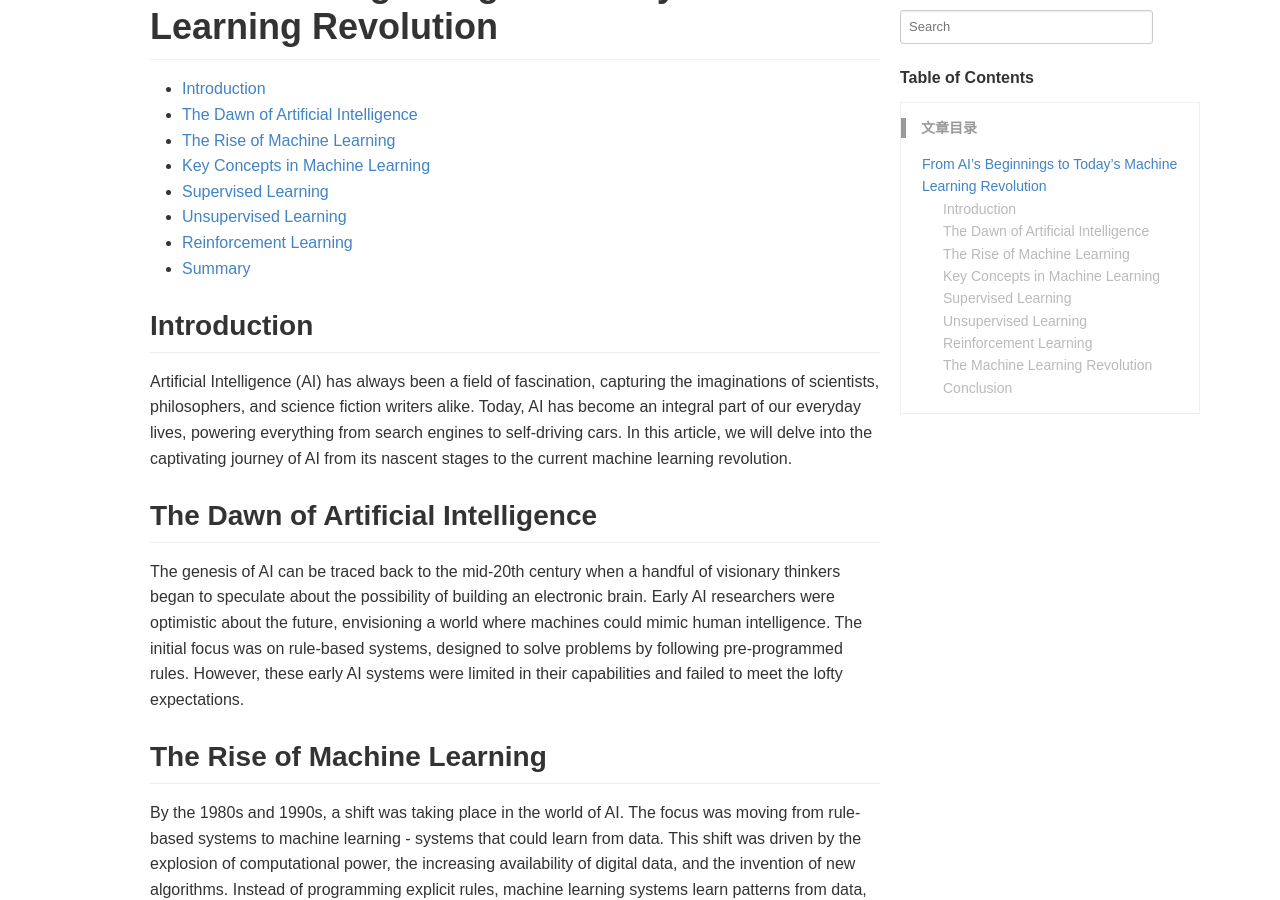
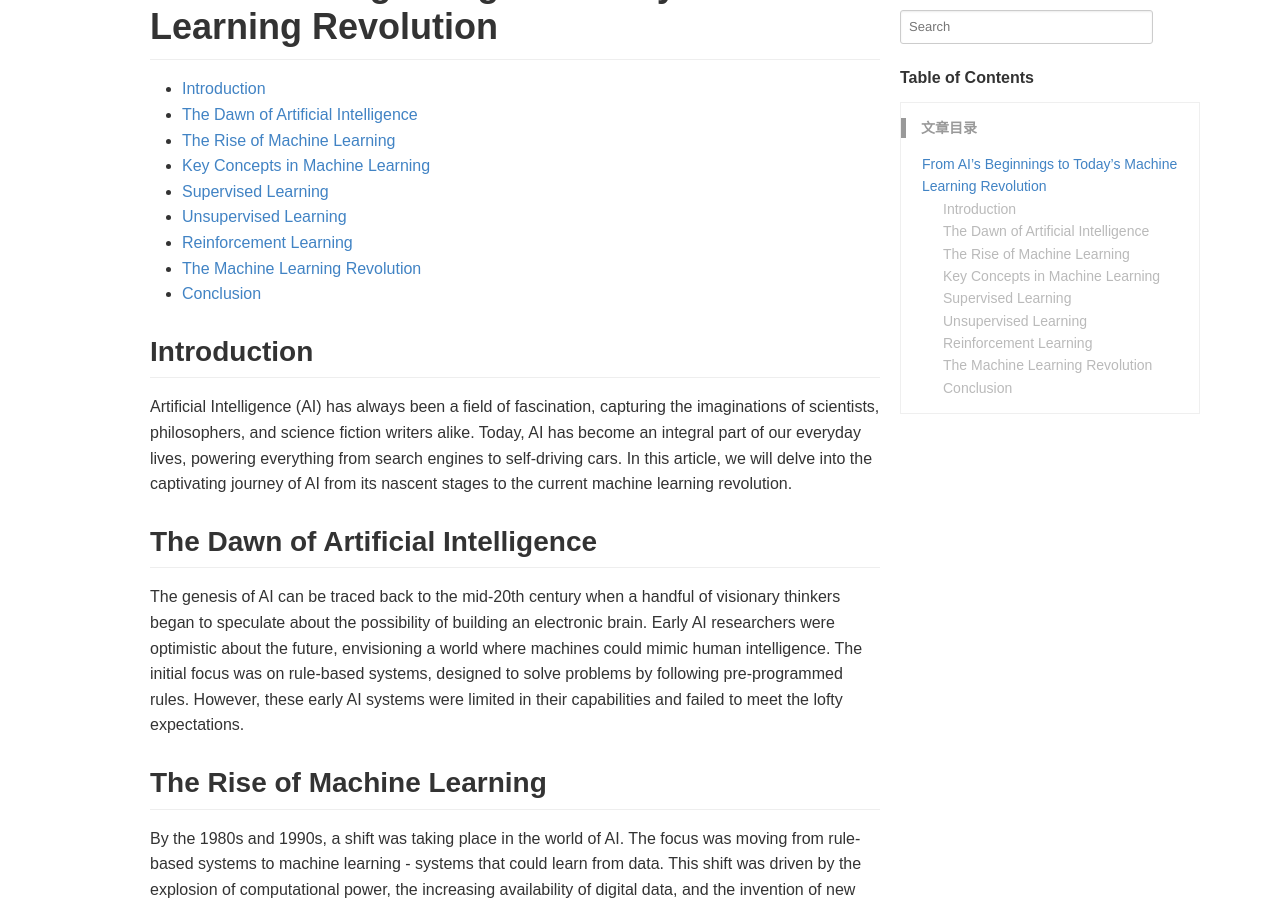
Before and after one commit to leyao-daily/leyao-daily.github.io, a Jekyll site: the page built from _posts/2023-6-2-Large-Language-Model.md, in a window 1280 px wide and 900 px high, scrolled down 303 px. Built offline with Jekyll 4.4.1, drawn with Linux system fonts in a browser that asks for light colours; comment, search, counter and statistics services are not loaded.

Commit message:
TOC Fix
Signed-off-by: Le Yao <le.yao@intel.com>

```diff
--- a/_posts/2023-6-2-Large-Language-Model.md
+++ b/_posts/2023-6-2-Large-Language-Model.md
@@ -14,7 +14,8 @@ keywords: AI, Machine Learning, Supervised Learning, Unsupervised Learning, Rein
 - [Supervised Learning](#supervised-learning)
 - [Unsupervised Learning](#unsupervised-learning)
 - [Reinforcement Learning](#reinforcement-learning)
-- [Summary](#summary)
+- [The Machine Learning Revolution](#the-machine-learning-revolution)
+- [Conclusion](#conclusion)
 
 ## Introduction
 Artificial Intelligence (AI) has always been a field of fascination, capturing the imaginations of scientists, philosophers, and science fiction writers alike. Today, AI has become an integral part of our everyday lives, powering everything from search engines to self-driving cars. In this article, we will delve into the captivating journey of AI from its nascent stages to the current machine learning revolution.
```
